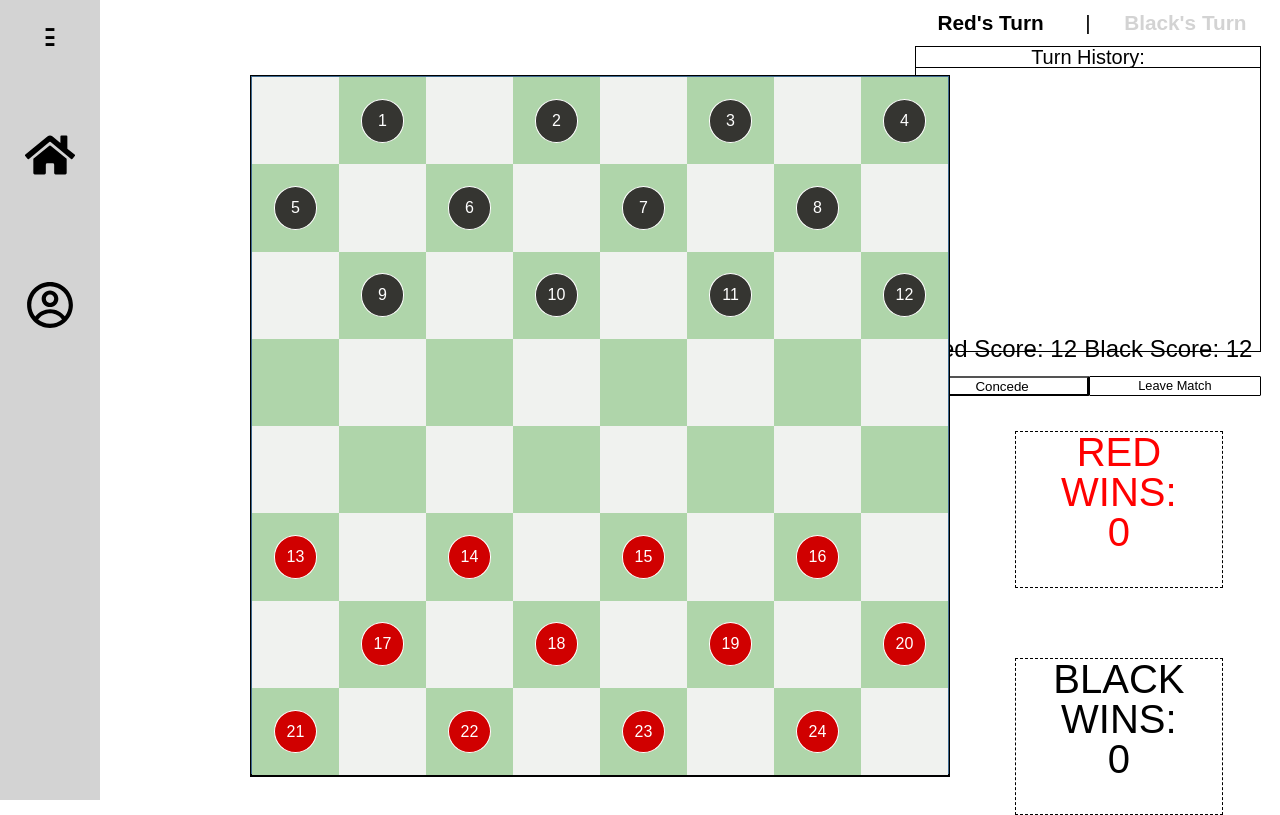
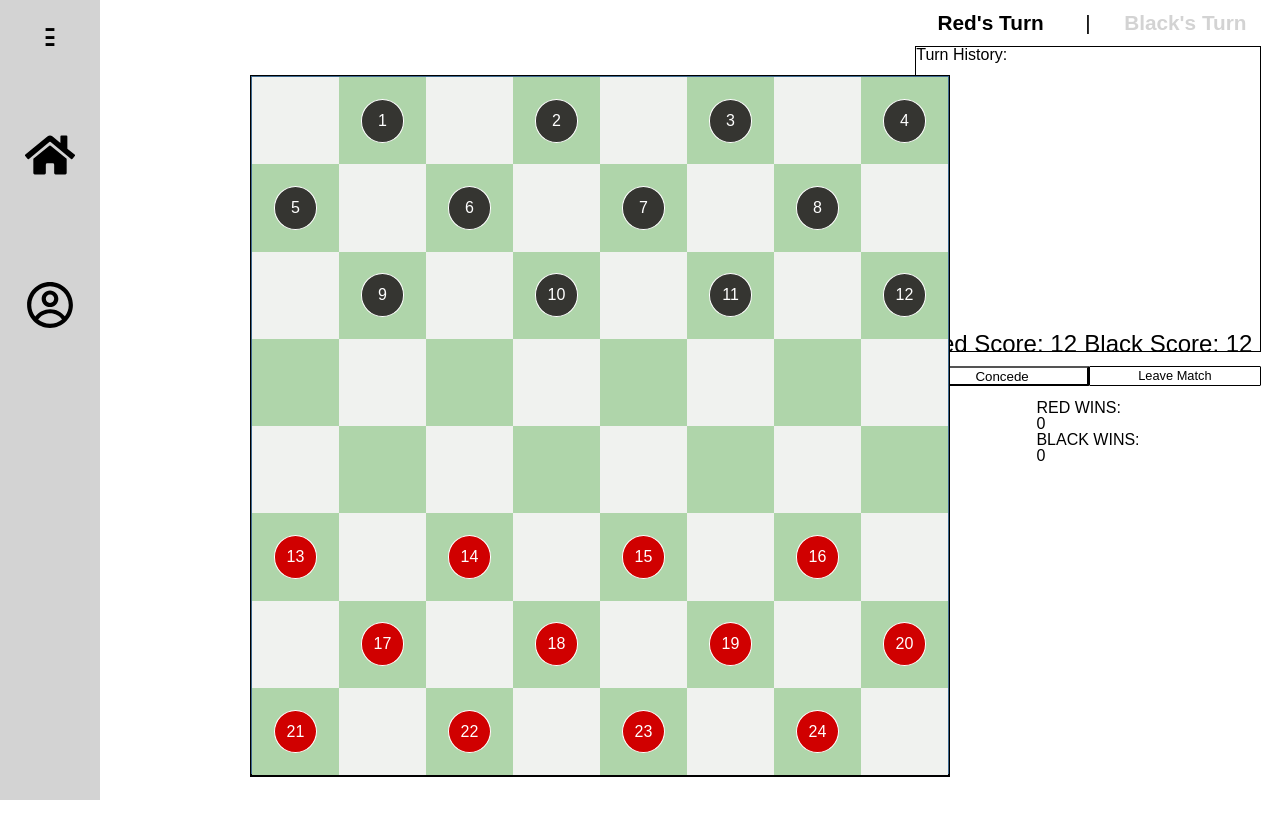
Before and after one commit to Checkers-app/Checkers, a React (Create React App) app: page /#/1PGame in a window 1280 px wide. Built offline with nearby package versions, Linux system fonts and the light colour scheme.

Commit message:
There shouldn't be a change

```diff
--- a/src/css/checkerboard.css
+++ b/src/css/checkerboard.css
@@ -74,7 +74,7 @@
 
 .turnStateDisplay {
   display: flex;
-  justify-content: space-around;
+  justify-content: space-evenly;
   align-items: center;
   width: 100%;
   height: 48px;
@@ -92,19 +92,11 @@
 }
 
 .indTurnText {
-  color: red;
-  margin-left: 40px;
   width: 80%;
   height: 35px;
+  text-align: center;
   font-size: 1.3em;
-}
-
-.indTurnTextTwo {
-  color:black;
-  margin-left: 40px;
-  width: 80%;
-  height: 35px;
-  font-size: 1.3em;
+  margin-bottom: 10px;
 }
 
 .everythingButScore {
@@ -121,7 +113,7 @@
   width: 100%;
   display: flex;
   flex-direction: column;
-  list-style: none;
+  align-items: center;
 }
 
 .scoreBox {
@@ -129,7 +121,7 @@
   height: 15%;
   display: flex;
   justify-content: space-evenly;
-  margin-top: 10px;
+  align-items: center;
   font-size: 1.5em;
 }
 
@@ -137,43 +129,6 @@
   width: 90%;
   height: 47%;
   border: 1px solid black;
-}
-
-.localWins {
-    width: 90%;
-    height: 47%;
-    text-align: center;
-    font-size: 40px;
-    display: flex;
-    justify-content: center;
-    flex-direction: column;
-}
-
-.red-wins{
-  width: 60%;
-  height: 50%;
-  border: 1px dashed black;
-  color: red;
- margin-bottom: 70px;
- margin-left: 100px;
-}
-
-.black-wins{
-  width: 60%;
-  height: 50%;
-  border: 1px dashed black;
-  margin-left: 100px;
-}
-
-.turn-history{
-  border: 1px solid black;
-  border-left-width: 0px;
-  border-top-width: 0px;
-  border-right-width: 0px;
-  margin-top: 0px;
-  width: 100%;
-  font-size: 20px;
-  text-align: center;
 }
 
 @keyframes expand {
@@ -305,7 +260,6 @@
 .concedeButton {
   width: 200px;
   height: 20px;
-  margin-top: 20px;
   display: flex;
   align-items: center;
   justify-content: center;
@@ -316,7 +270,6 @@
 .leaveButton {
   width: 200px;
   height: 20px;
-  margin-top: 20px;
   text-decoration: none;
   display: flex;
   align-items: center;
```
